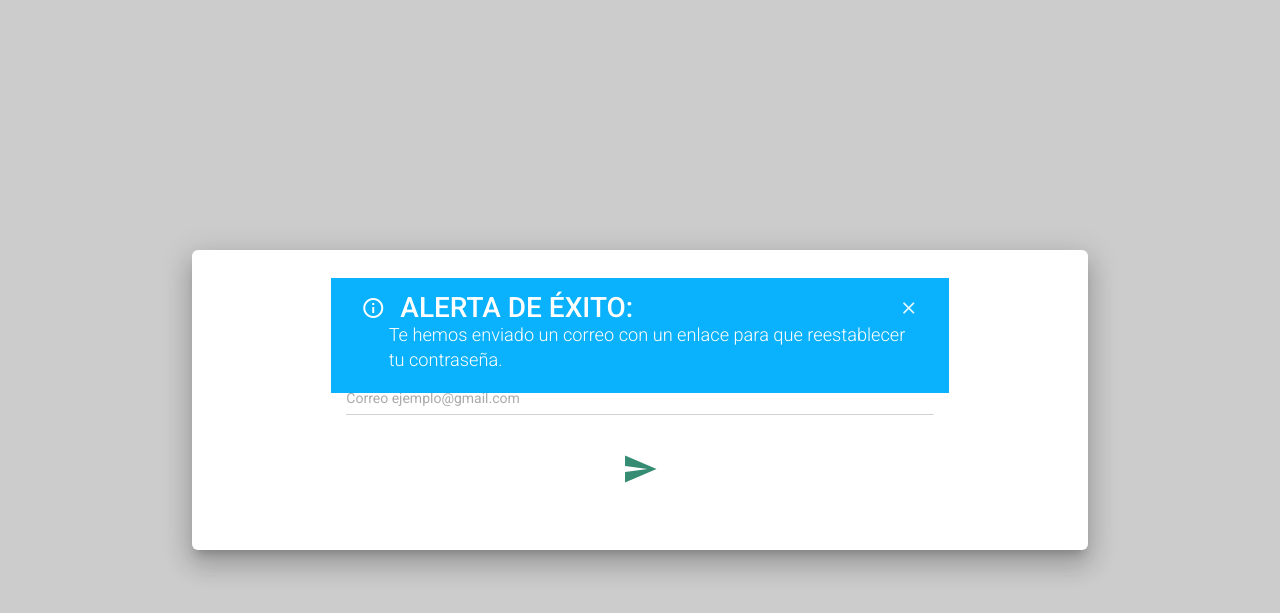
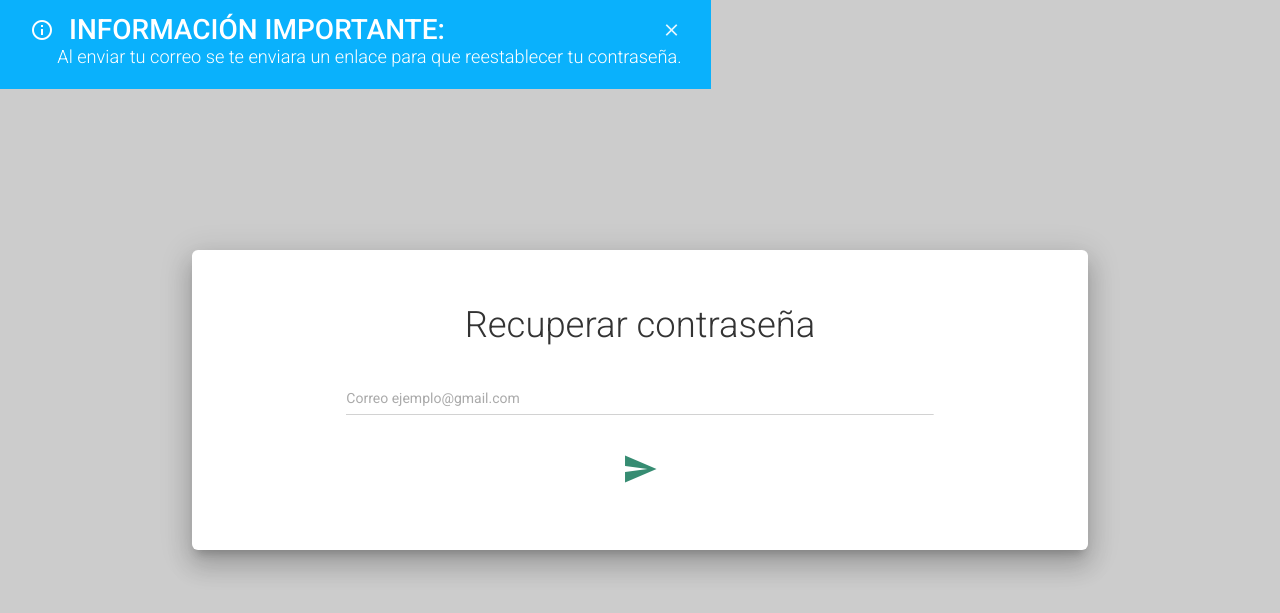
Before and after one commit to LoretoEliel/EPWeb, a Django app: template templates/reset_password/password_reset_form.html in a window 1280 px wide. Shown: the top 613 px of the page. Run offline with Django 3.2, Linux system fonts and the light colour scheme; the template is opened without the code that fills it, so the values that code supplies are empty; parts of the project's set-up code (start-up, migrations or seed data) failed here and were passed over; some libraries are stand-ins or nearby versions.

Commit message:
probando los mensajes

```diff
--- a/templates/reset_password/password_reset_form.html
+++ b/templates/reset_password/password_reset_form.html
@@ -23,6 +23,18 @@
 	<title>El Programador Web</title>
 </head>
 <body>
+    <div class="alert alert-info" style="position: absolute; top: 0; left: 0; margin: auto;">
+        <div class="container-fluid">
+            <div class="alert-icon">
+                <i class="material-icons">info_outline</i>
+            </div>
+            <button type="button" class="close" data-dismiss="alert" aria-label="Close">
+                <span aria-hidden="true"><i class="material-icons">clear</i></span>
+            </button>
+            <b style="font-size: 2em;">Información importante:</b>
+            <h4 style="margin-top: 0; padding: 0; padding-left:1.5em; margin-bottom: 0;">Al enviar tu correo se te enviara un enlace para que reestablecer tu contraseña.</h4>
+        </div>
+    </div>
     <div class="main main-raised" style="position: absolute; top: 0; left: 0; right: 0; bottom: 0; margin: auto; max-width: 70%; max-height: 300px;">
     	<div class="row">
             <div class="container col-xs-8 col-xs-offset-2 col-ms-8 col-ms-offset-2 col-md-8 col-md-offset-2" style="position: relative; margin-top: 2em;">
@@ -38,19 +50,6 @@
                     <div class="footer text-center">
                         <button class="btn btn-simple btn-primary"><span style="font-size: 3em;" class="material-icons">send</span></button>
                         <input type="hidden" name="enviar" value="{{ next }}">
-                    </div>
-
-                    <div class="alert alert-info" style="position: absolute; top: 0; left: 0; margin: auto;">
-                        <div class="container-fluid">
-                            <div class="alert-icon">
-                                <i class="material-icons">info_outline</i>
-                            </div>
-                            <button type="button" class="close" data-dismiss="alert" aria-label="Close">
-                                <span aria-hidden="true"><i class="material-icons">clear</i></span>
-                            </button>
-                            <b style="font-size: 2em;">Alerta de éxito:</b>
-                            <h4 style="margin-top: 0; padding: 0; padding-left:1.5em; margin-bottom: 0;">Te hemos enviado un correo con un enlace para que reestablecer tu contraseña.</h4>
-                        </div>
                     </div>
                 </form>
                 {% endblock %}
```
